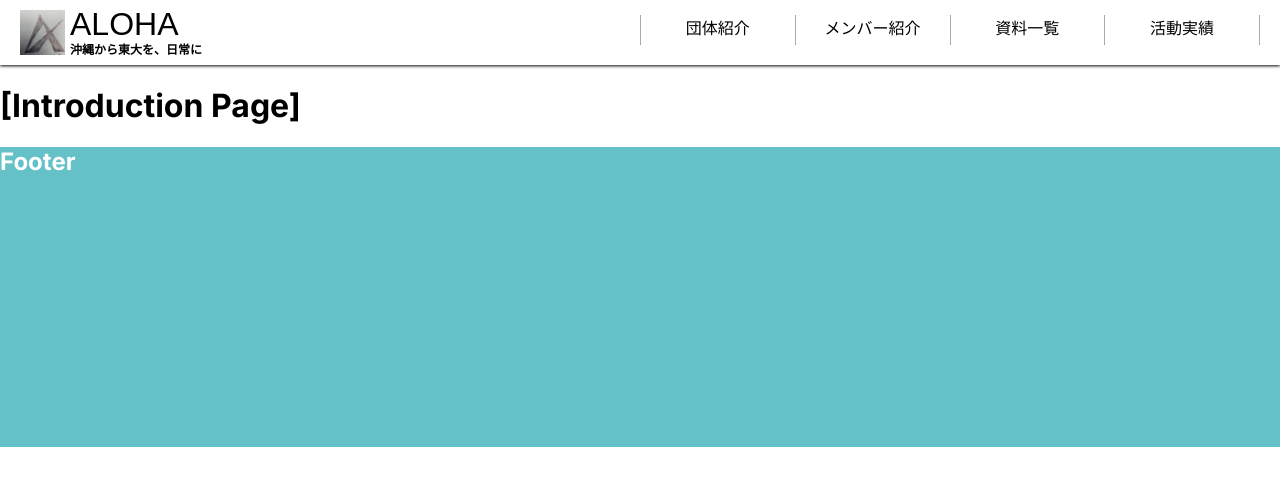
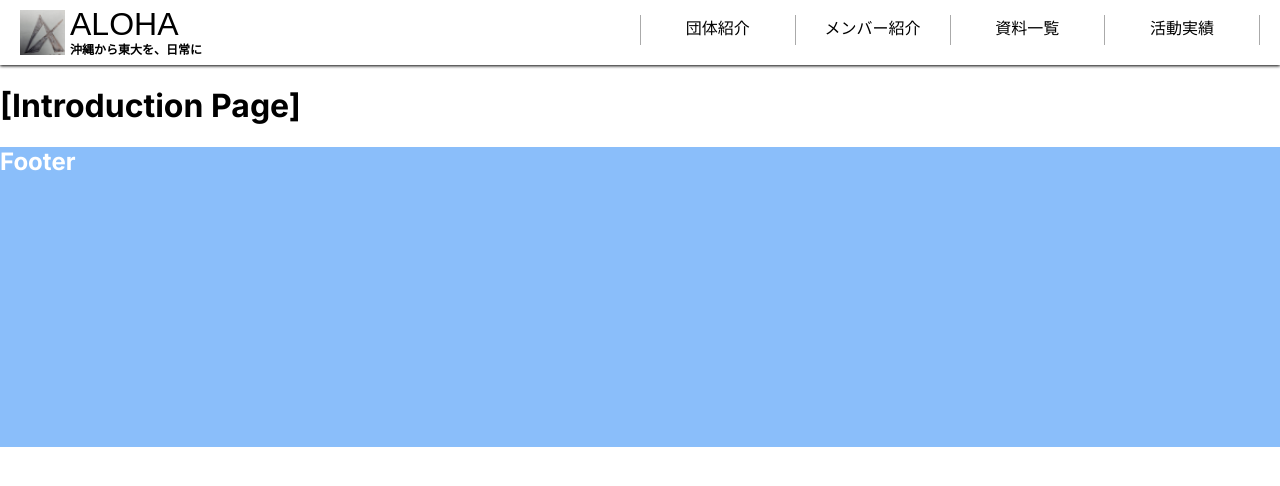
Before and after one commit to ReoYabiku/aloha-hp-next, a Next.js app: page /introduction in a window 1280 px wide. Shown: the top 486 px of the page. Built offline with nearby package versions, Linux system fonts and the light colour scheme.

Commit message:
背景色の変更

```diff
--- a/app/components/organisms/Footer.module.css
+++ b/app/components/organisms/Footer.module.css
@@ -1,6 +1,6 @@
 .footer {
 	width: 100%;
 	height: 300px;
-	background-color: var(--color-main);
+	background-color: var(--color-blue);
 	color: var(--color-white);
 }
--- a/app/globals.css
+++ b/app/globals.css
@@ -24,6 +24,7 @@ code {
   --color-header-border: #AAAAAA;
   --color-main: #63C1C7;
   --color-white: #ffffff;
+  --color-blue: #8ABEFA;
 }
 
 a {
```
